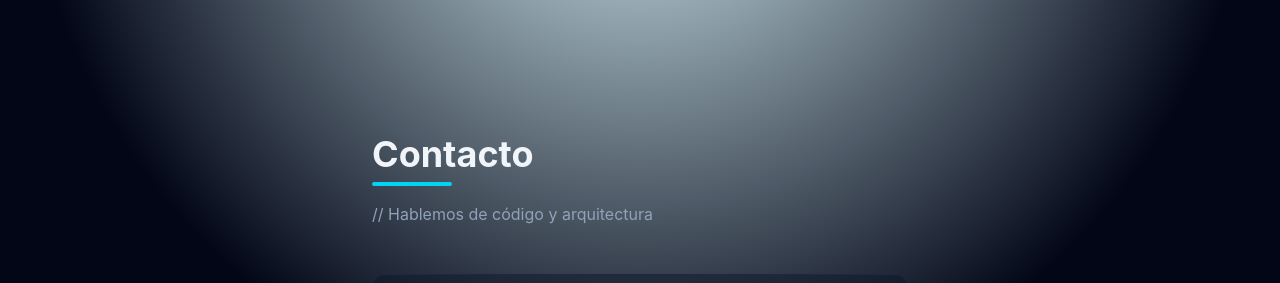
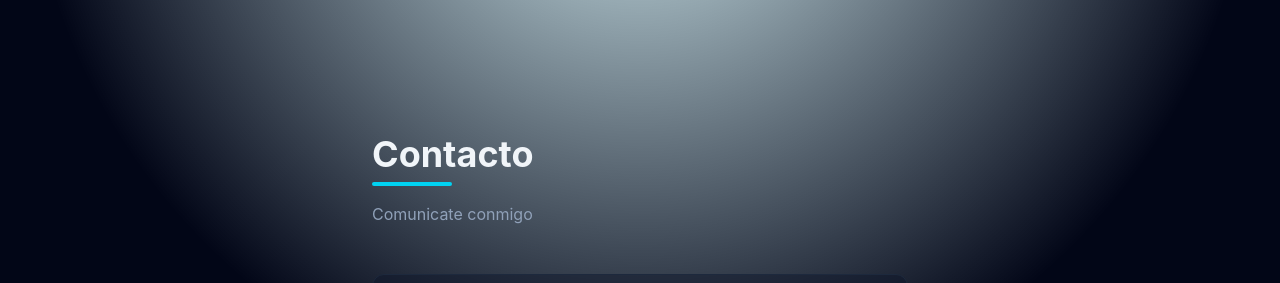
Before and after one commit to littleg0d/Portfolio, a React (Vite) app: page / in a window 1280 px wide. Shown: the part 2590-2873 px from the top of the page. Built offline with nearby package versions, Linux system fonts and the light colour scheme.

Commit message:
cambio contacts

```diff
--- a/src/components/Contact.jsx
+++ b/src/components/Contact.jsx
@@ -1,17 +1,14 @@
-import { useState } from 'react'; // <--- NECESITAS IMPORTAR ESTO
+import { useState } from 'react';
 
 const Contact = () => {
-  // 1. Define el endpoint de Getform. ¡Cámbialo por tu ID REAL!
   const FORM_ENDPOINT = "https://getform.io/f/awnyljnb";
 
-  // 2. Estado para los datos del formulario
   const [formData, setFormData] = useState({
     name: '',
     email: '',
     message: '',
   });
 
-  // 3. Estado para la gestión del envío
   const [status, setStatus] = useState({
     submitting: false,
     success: false,
@@ -30,7 +27,7 @@ const Contact = () => {
     }
   };
 
-  // 4. Maneja el envío del formulario de forma asíncrona
+  // Maneja el envío del formulario de forma asíncrona
   const handleSubmit = async (e) => {
     e.preventDefault();
 
@@ -74,7 +71,7 @@ const Contact = () => {
             <div className='pb-8'>
                 <p className='text-4xl font-bold text-slate-100 inline'>Contacto</p>
                 <div className='h-1 w-20 bg-cyan-400 rounded-full mt-2'></div>
-                <p className='text-slate-400 py-4'>// Hablemos de código y arquitectura</p>
+                <p className='text-slate-400 py-4'>Comunicate conmigo</p>
             </div>
 
             {/* Inputs vinculados al estado 'formData' */}
```
